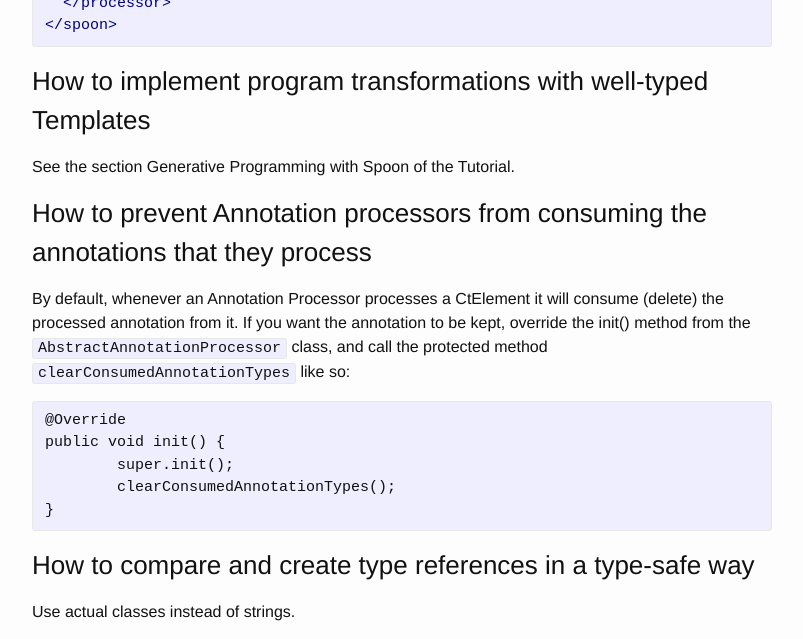
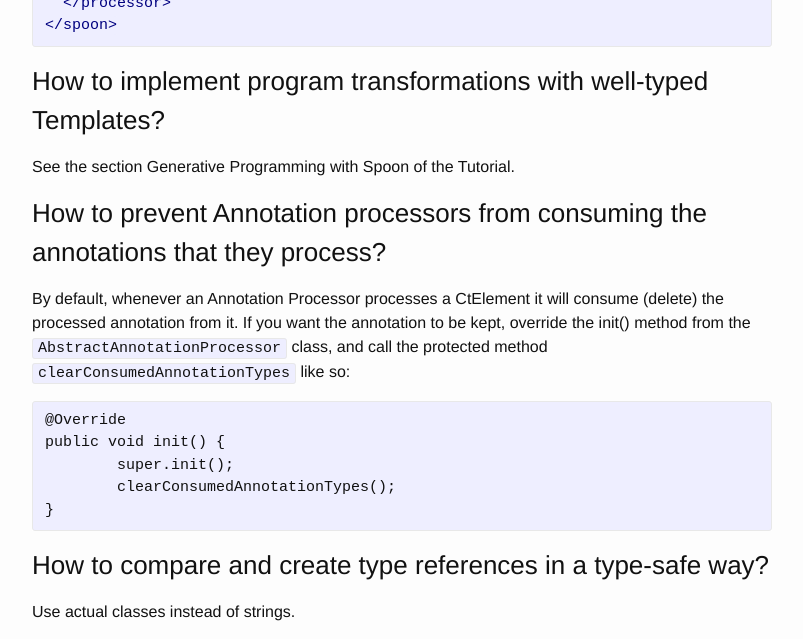
Before and after one commit to INRIA/spoon, a Jekyll site: the page built from 03-faq.md, in a window 1280 px wide and 900 px high, scrolled down 7050 px. Shown: the part 194-833 px from the top of the window, without its empty margins (238-1041 px from the left). Built offline with Jekyll 4.4.1, drawn with Linux system fonts in a browser that asks for light colours; some of the changed text lies outside the part shown.

Commit message:
adds question marks

```diff
--- a/03-faq.md
+++ b/03-faq.md
@@ -6,11 +6,11 @@
 
 ## Practical Information
 
-### How to subscribe to Spoon's mailing list
+### How to subscribe to Spoon's mailing list?
 
 Go [here](http://lists.gforge.inria.fr/mailman/listinfo/spoon-discuss) and fill the form.
 
-### How to access Spoon's repository
+### How to access Spoon's repository?
 
 Go [here](http://gforge.inria.fr/scm/?group_id=73) and follow the instructions.
 
@@ -33,7 +33,7 @@
 }
 {% endhighlight %}
 
-### How to use Spoon in standalone mode
+### How to use Spoon in standalone mode?
 
 You can download the Spoon standalone version (here) that includes the Eclipse JDT compiler and can be applied to any Java program using command-line style.
 
@@ -45,7 +45,7 @@
 
 Optionally, if you use templates, you have to specify the location of your template source files.
 
-### How to use Spoon with Ant
+### How to use Spoon with Ant?
 
 First, get the Spoon standalone version.
 
@@ -72,7 +72,7 @@
 </spoon>
 {% endhighlight %}
 
-### How to use Spoon with the Java launcher
+### How to use Spoon with the Java launcher?
 
 First, get the Spoon standalone version.
 
@@ -114,11 +114,11 @@
         show spoon model after processing
 {% endhighlight %}
 
-### How to use Spoon as a Maven task
+### How to use Spoon as a Maven task?
 
 A Maven plugin by David Bernard is on its way! It is avalaible in beta at this [link](http://alchim.sf.net/spoon-maven-plugin/).
 
-### How to write your own processor(s)
+### How to write your own processor(s)?
 
 You need to get the standalone version Spoon jar ([here](http://spoon.gforge.inria.fr/Spoon/HomePage)) and add it to the build path of your Java project. Then you have to subclass the class [spoon.processing.AbstractProcessor](http://spoon.gforge.inria.fr/javadoc/spoon/spoon/processing/AbstractProcessor.html) and implement the process method. This class is parameterized by the type of program element you want to process. These types are those of the Spoon's Java metamodel defined in the [spoon.reflect.declaration package](http://spoon.gforge.inria.fr/javadoc/spoon/spoon/reflect/declaration/package-summary.html) and [spoon.reflect.code package](http://spoon.gforge.inria.fr/javadoc/spoon/spoon/reflect/code/package-summary.html). For example, to process all the Java program elements, you can write the following processor:
 
@@ -154,7 +154,7 @@
 
 Once compiled, you can apply your processor direclty with the Java launcher or Ant (here), or you can package it in a Spoonlet in order to deploy it in Eclipse (here).
 
-### How to internationalize a Spoonlet
+### How to internationalize a Spoonlet?
 
 You can use a ResourceBundle named "spoonlet" in your code to internationalize your application. The processor attribute name and doc starting with '%' will be substitued by values found in your properties files with default locale.
 
@@ -185,7 +185,7 @@
 System.out.println(messages.getString("Idiom"));
 {% endhighlight %}
 
-### How to process annotations like with APT or JSR 269
+### How to process annotations like with APT or JSR 269?
 
 Spoon is fully compatible with annotations and you can process any program element, including annotations. Even simpler, you can declare that you want to process a certain annotation type by subclassing the special kind of processor [spoon.processing.AbstractAnnotationProcessor](http://spoon.gforge.inria.fr/javadoc/spoon/spoon/processing/AbstractAnnotationProcessor.html). For instance, to process the methods annotated with `@SuppressWarnings`:
 
@@ -203,7 +203,7 @@
 
 ## Advanced
 
-### How to preserve the transformed source code formatting and one-line comments
+### How to preserve the transformed source code formatting and one-line comments?
 
 There is a way to preserve comments and formatting of the existing code. However, it requires to use the code fragment API.
 
@@ -232,7 +232,7 @@
 
 You then just need to start Spoon with the -f option (--fragments). In this mode, all the chages in the AST will ignored and the source code will be changed only when code fragments are found on the compilation units. Note that this feature is not supported (yet) by the Eclipse plugin (so you need to run Spoon in standalone).
 
-### How to implement and deploy configurable processors
+### How to implement and deploy configurable processors?
 
 To create a configurable processor, you must define properties in your processors that Spoon will fill automatically with some values found in XML files. In processors, you define properties by annotating a field with @spoon.processing.Property. The field can be a primitive value (including java.lang.String), a reference, or a collection/array of those. To set the default value for the property, you can affect a value in the field declaration.
 
@@ -311,11 +311,11 @@
 </spoon>
 {% endhighlight %}
 
-### How to implement program transformations with well-typed Templates
+### How to implement program transformations with well-typed Templates?
 
 See the section Generative Programming with Spoon of the Tutorial.
 
-### How to prevent Annotation processors from consuming the annotations that they process
+### How to prevent Annotation processors from consuming the annotations that they process?
 
 By default, whenever an Annotation Processor processes a CtElement it will consume (delete) the processed annotation from it. If you want the annotation to be kept, override the init() method from the `AbstractAnnotationProcessor` class, and call the protected method `clearConsumedAnnotationTypes` like so:
 
@@ -327,7 +327,7 @@
 }
 {% endhighlight %}
 
-### How to compare and create type references in a type-safe way
+### How to compare and create type references in a type-safe way?
 
 Use actual classes instead of strings.
 
```
